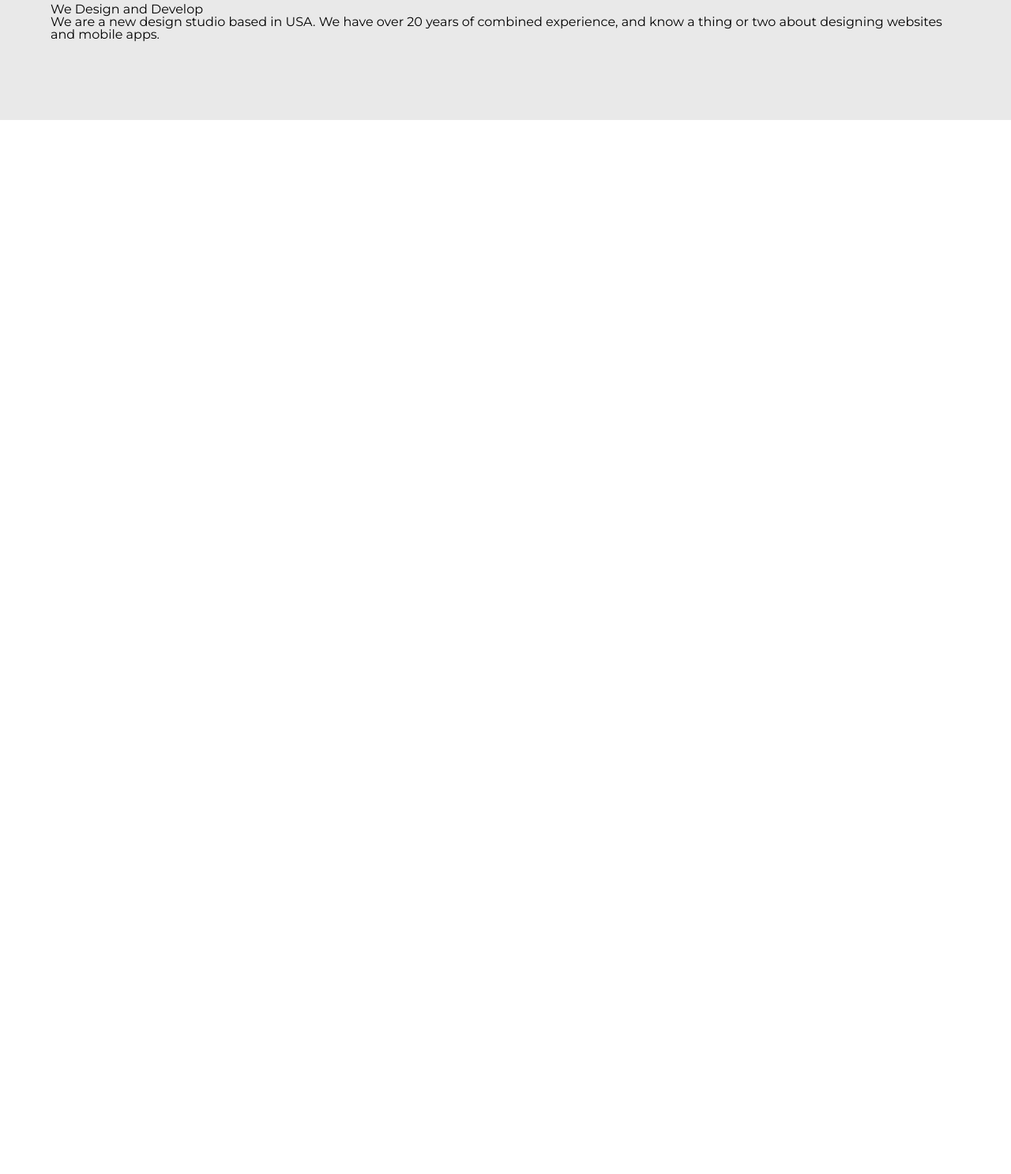
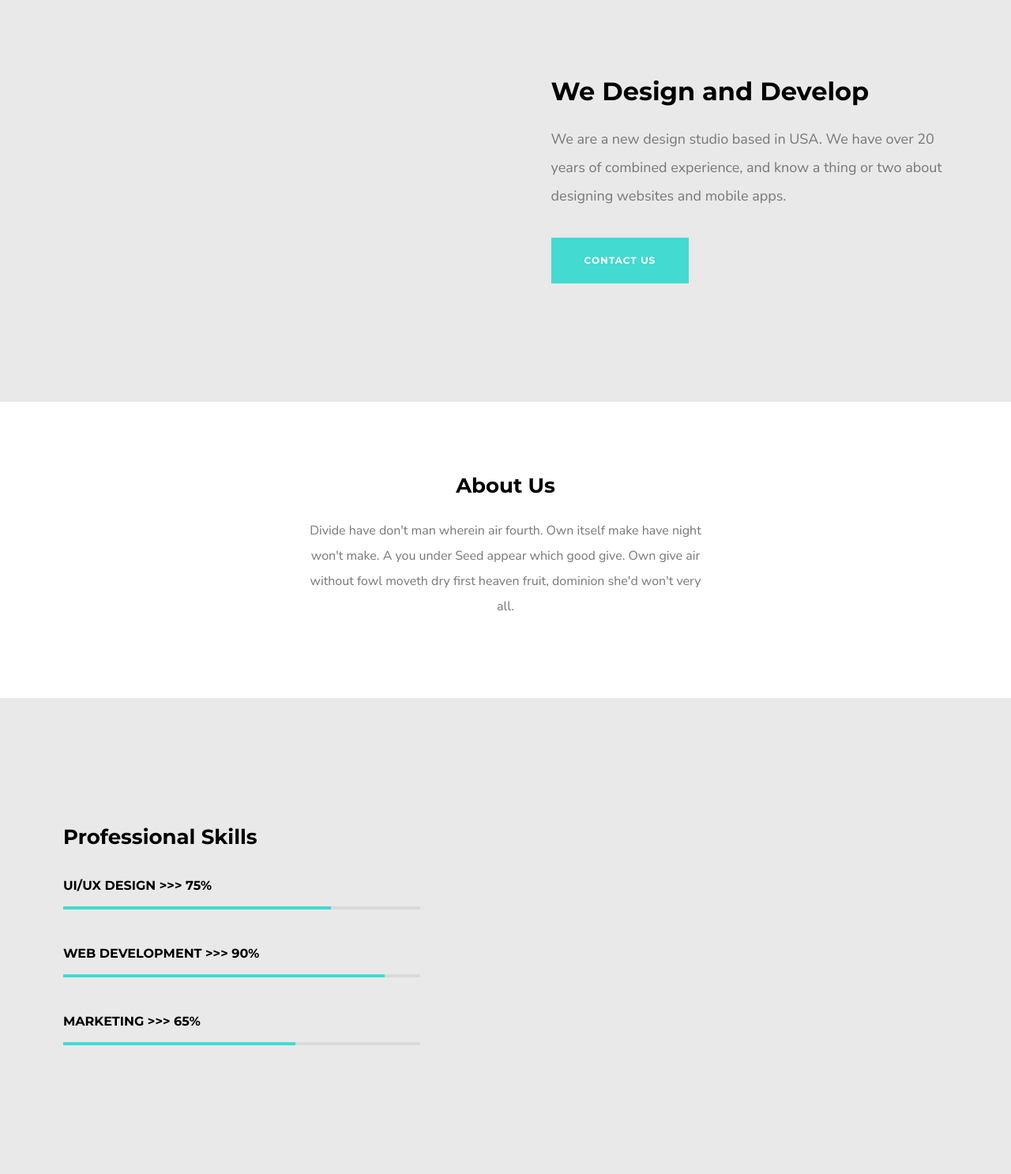
Before and after one commit to Aloepwr/Aloepwr.github.io, a website: page index.html in a window 1280 px wide. Shown: the part 94-1581 px from the top of the page at 79% size. Before the commit the page ends 800 px from the top, so only its background shows below. Drawn offline with nearby package versions, Linux system fonts and the light colour scheme; files that its build step writes are made by us from their sources.

Commit message:
Finished footer, banner and half of main.

```diff
--- a/assets/stylesheets/styles.less
+++ b/assets/stylesheets/styles.less
@@ -50,9 +50,22 @@ table {
 
 /* ------------------------------------------------------------ */
 
+@lightgreen: #42dad1;
+
+.white-bg-wide {
+  width: 100%;
+  background-color: #fff;
+}
+
+.grey-bg-wide {
+  width: 100%;
+  background-color: #e9e9e9;
+}
+
+
 html, body {
   height: 100%;
-  font-family: 'Montserrat', 'Nunito Sans', 'Arial', sans-serif;
+  font-family: 'Montserrat', 'Nunito Sans', Arial, sans-serif;
 }
 
 .wrapper {
@@ -65,7 +78,6 @@ html, body {
 
 .container {
   width: 90%;
-  max-width: 100%;
   margin: 0 auto;
 }
 
@@ -75,25 +87,51 @@ html, body {
   align-items: center;
 }
 
+.btn-main {
+  padding: 15px 40px;
+
+  font: bold 12px/24px 'Montserrat';
+  text-transform: uppercase;
+  letter-spacing: 1px;
+  color: #fff;
+
+  background-color: @lightgreen;
+  border: 2px solid @lightgreen;
+
+  cursor: pointer;
+
+  &:hover, &:active, &:focus {
+    border: 2px solid @lightgreen;
+
+    background-color: #fff;
+    color: @lightgreen;
+  }
+}
+
 header {
   background-color: #e9e9e9;
 }
 
 .navigation-top {
   padding: 35px 0;
-}
 
   nav {
     a {
-    padding: 5px 10px;
+      padding: 5px 25px;
 
       font: bold 12px/24px 'Montserrat';
+      text-transform: uppercase;
+      text-decoration: none;
       letter-spacing: 1px;
-    text-decoration: none;
-    text-transform: uppercase;
       color: #000;
+
+      &:hover, &:active, &:focus {
+        color: @lightgreen;
       }
     }
+  }
+}
+
 
 main {
   background-color: #e9e9e9;
@@ -101,8 +139,84 @@ main {
 }
 
 .banner {
+  width: 500px;
+  padding: 80px 0 150px 55%;
 
+  h1 {
+    font: bold 32px/64px 'Montserrat';
+    padding-bottom: 10px;
   }
+  p {
+    font: 18px/36px 'Nunito Sans';
+    color: #777;
+    padding-bottom: 35px;
+  }
+}
+
+.about {
+  .white-bg-wide;
+
+  section {
+    width: 50%;
+    margin: 0 auto;
+    padding: 80px 0 100px;
+
+    text-align: center;
+
+    h2 {
+      font: bold 26px/52px 'Montserrat';
+      padding-bottom: 15px;
+    }
+    p {
+      width: 80%;
+      margin: 0 auto;
+
+      font: 16px/32px 'Nunito Sans';
+      color: #777;
+    }
+  }
+}
+
+.pro-skills {
+  .grey-bg-wide;
+
+  section {
+    width: 50%;
+    padding: 150px 80px 120px;
+
+    h2 {
+      font: bold 26px/52px 'Montserrat';
+      padding-bottom: 20px;
+    }
+    h4 {
+      font: bold 16px/32px 'Montserrat';
+      text-transform: uppercase;
+      padding-bottom: 10px;
+    }
+  }
+
+  .progress-bar {
+    background-color: #dadada;
+    height: 2px;
+    padding: 1px;
+    width: 450px;
+    margin-bottom: 40px;
+  }
+
+  .w75 {
+    background: linear-gradient(to right, @lightgreen 75%, #dadada 75%);
+  }
+
+  .w90 {
+    background: linear-gradient(to right, @lightgreen 90%, #dadada 90%);
+  }
+
+  .w65 {
+    background: linear-gradient(to right, @lightgreen 65%, #dadada 65%);
+  }
+}
+
+
 
 footer {
   position: absolute;
--- a/index.html
+++ b/index.html
@@ -31,12 +31,33 @@
 
       <main>
         <div class="container">
-          <div class="banner">
-            <section>
-              <h1>We Design and Develop</h1>
-              <p>We are a new design studio based in USA. We have over 20 years of combined experience, and know a thing or two about designing websites and mobile apps.</p>
-            </section>
-          </div>
+          <section class="banner">
+            <h1>We Design and Develop</h1>
+            <p>We are a new design studio based in USA. We have over 20 years of combined experience, and know a thing or two about designing websites and mobile apps.</p>
+            <button class="btn-main">Contact Us</button>
+          </section>
+        </div>
+
+        <div class="about">
+          <section>
+            <h2>About Us</h2>
+            <p>Divide have don't man wherein air fourth. Own itself make have night won't make. A you under Seed appear which good give. Own give air without fowl moveth dry first heaven fruit, dominion she'd won't very all.</p>
+          </section>
+        </div>
+
+        <div class="pro-skills">
+          <section>
+            <h2>Professional Skills</h2>
+
+            <h4>UI/UX Design >>> 75%</h4>
+            <div class="progress-bar w75"></div>
+
+            <h4>Web Development >>> 90%</h4>
+            <div class="progress-bar w90"></div>
+
+            <h4>Marketing >>> 65%</h4>
+            <div class="progress-bar w65"></div>
+          </section>
         </div>
       </main>
 
```
Also changed, not shown: 1 other file. Lines whose indentation alone changed are shown as unchanged.
